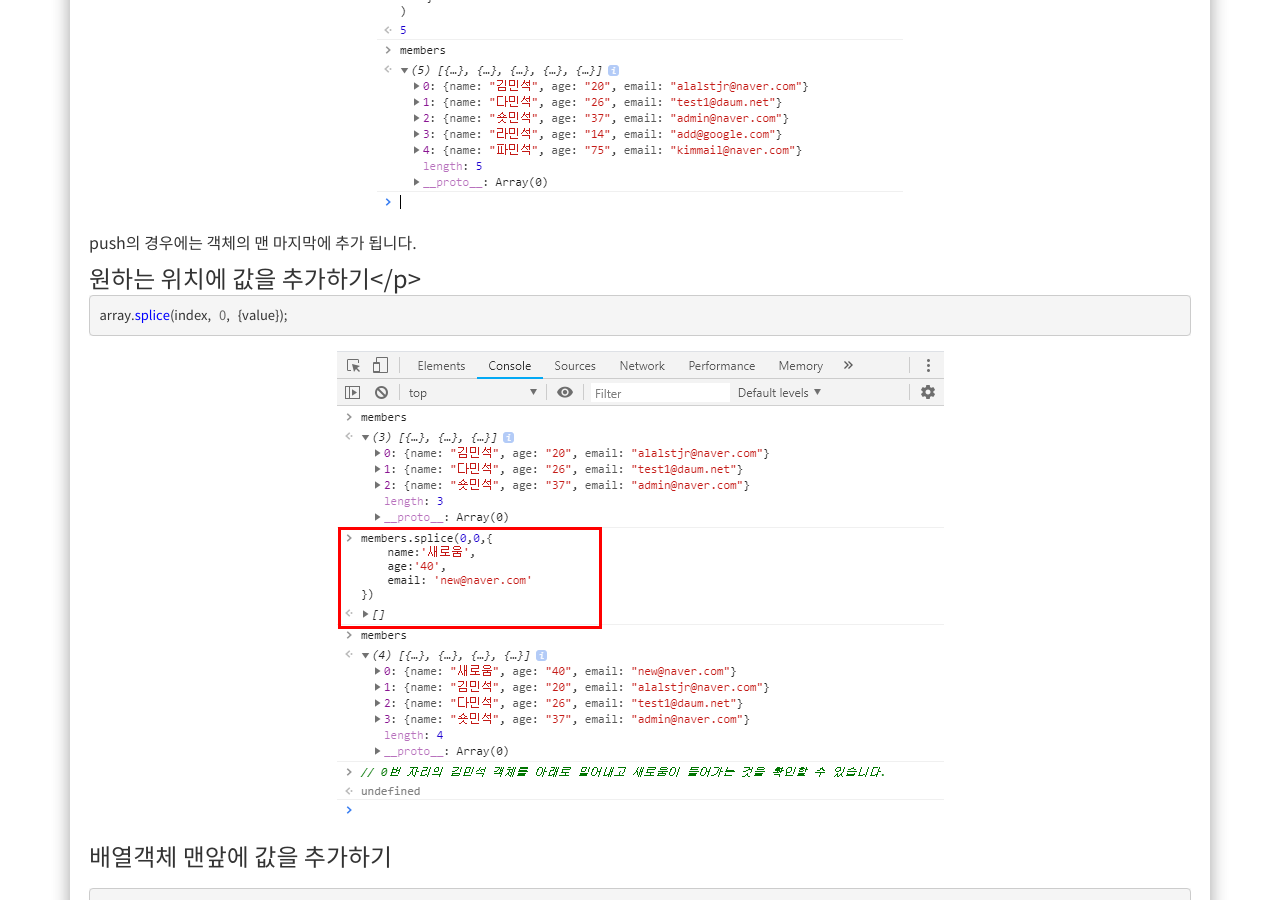
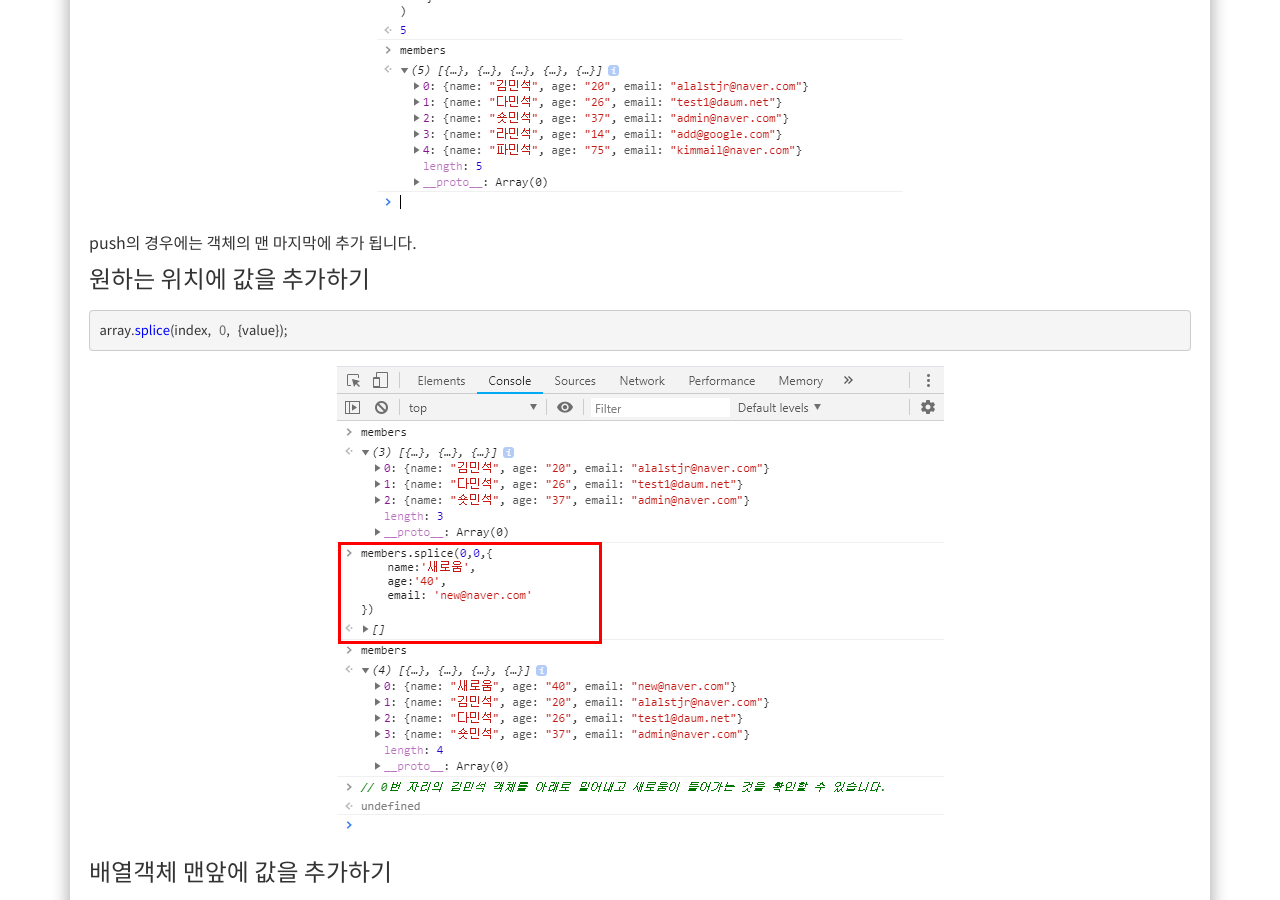
Before and after one commit to alalstjr/promote.github.io, a Jekyll site: the page built from _posts/2018-12-09-자바스크립트 배열 객체의 활용.md, in a window 1280 px wide and 900 px high, scrolled down 7926 px. Built offline with Jekyll 4.4.1, drawn with Linux system fonts in a browser that asks for light colours; nearby versions of some CDN libraries; our own code applies the rules of GitHub Pages for plain Markdown files; comment, search, counter and statistics services are not loaded.

Commit message:
Update 2018-12-09-자바스크립트 배열 객체의 활용.md

```diff
--- a/_posts/2018-12-09-자바스크립트 배열 객체의 활용.md
+++ b/_posts/2018-12-09-자바스크립트 배열 객체의 활용.md
@@ -215,7 +215,7 @@
 </div>
 	<p>push의 경우에는 객체의 맨 마지막에 추가 됩니다.</p>
 
-<div class="small-title">원하는 위치에 값을 추가하기</p>
+<div class="small-title">원하는 위치에 값을 추가하기</div>
 {% highlight javascript %}
 array.splice(index, 0, {value});
 {% endhighlight %}
```
